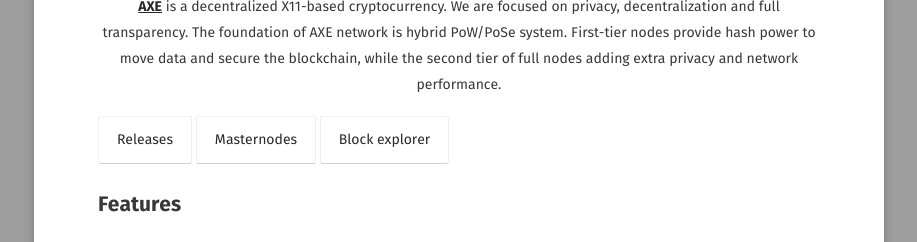
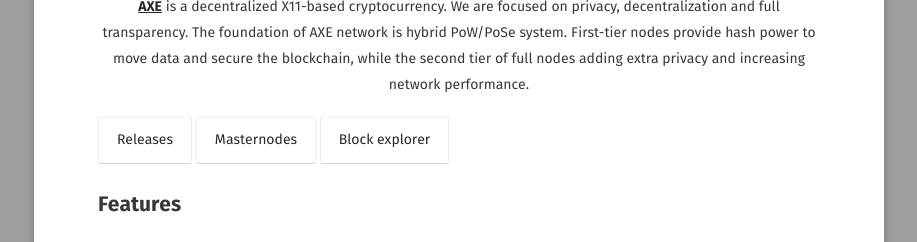
Before and after one commit to AXErunners/axerunners.github.io, a Jekyll site: the page built from about/index.md, in a window 1280 px wide. Shown: the part 539-781 px from the top of the page, without its empty margins (181-1098 px from the left). Built offline with Jekyll 4.4.1, drawn with Linux system fonts in a browser that asks for light colours; some web fonts are replaced.

Commit message:
Update index.md

```diff
--- a/about/index.md
+++ b/about/index.md
@@ -6,7 +6,7 @@
 comments: false
 ---
 ![axerunnerslogo](https://raw.githubusercontent.com/AXErunners/media/master/axerunners-blk.png){:height="32%" width="32%"}
-<center><a href="https://github.com/AXErunners/axe"><b>AXE</b></a> is a decentralized X11-based cryptocurrency. We are focused on privacy, decentralization and full transparency. The foundation of AXE network is hybrid PoW/PoSe system. First-tier nodes provide hash power to move data and secure the blockchain, while the second tier of full nodes adding extra privacy and network performance.</center>
+<center><a href="https://github.com/AXErunners/axe"><b>AXE</b></a> is a decentralized X11-based cryptocurrency. We are focused on privacy, decentralization and full transparency. The foundation of AXE network is hybrid PoW/PoSe system. First-tier nodes provide hash power to move data and secure the blockchain, while the second tier of full nodes adding extra privacy and increasing network performance.</center>
 [Releases](https://github.com/AXErunners/axe/releases){: .btn}
 [Masternodes](https://github.com/AXErunners/axe/wiki/Masternodes){: .btn}
 [Block explorer](http://207.246.65.114:3001){: .btn}
```
